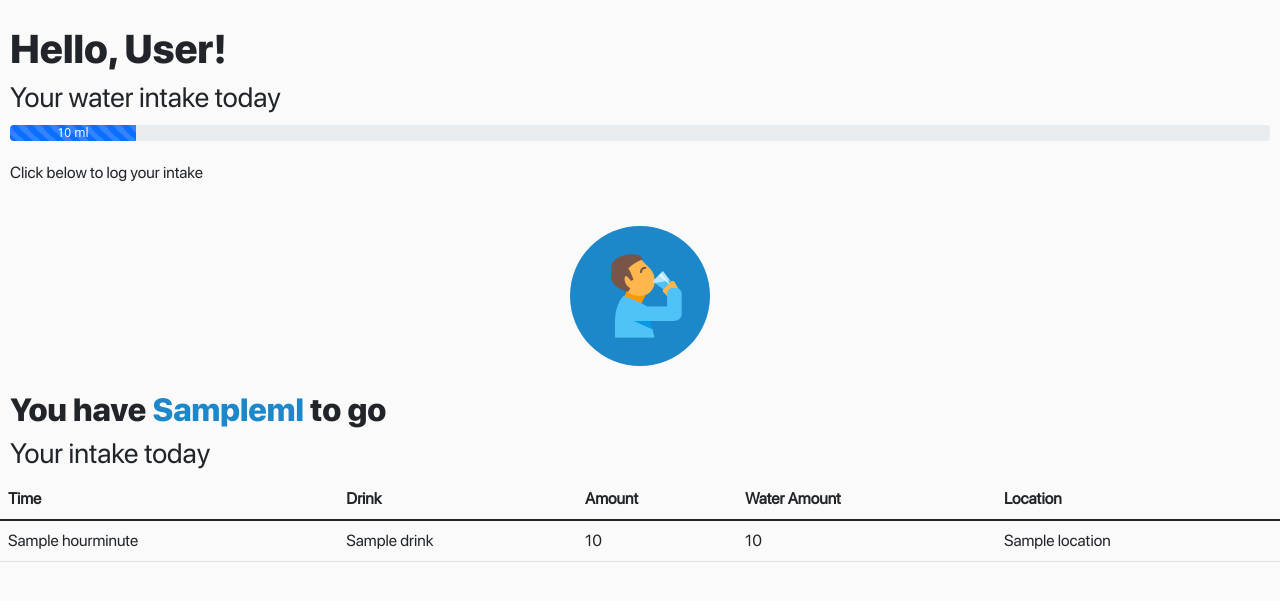
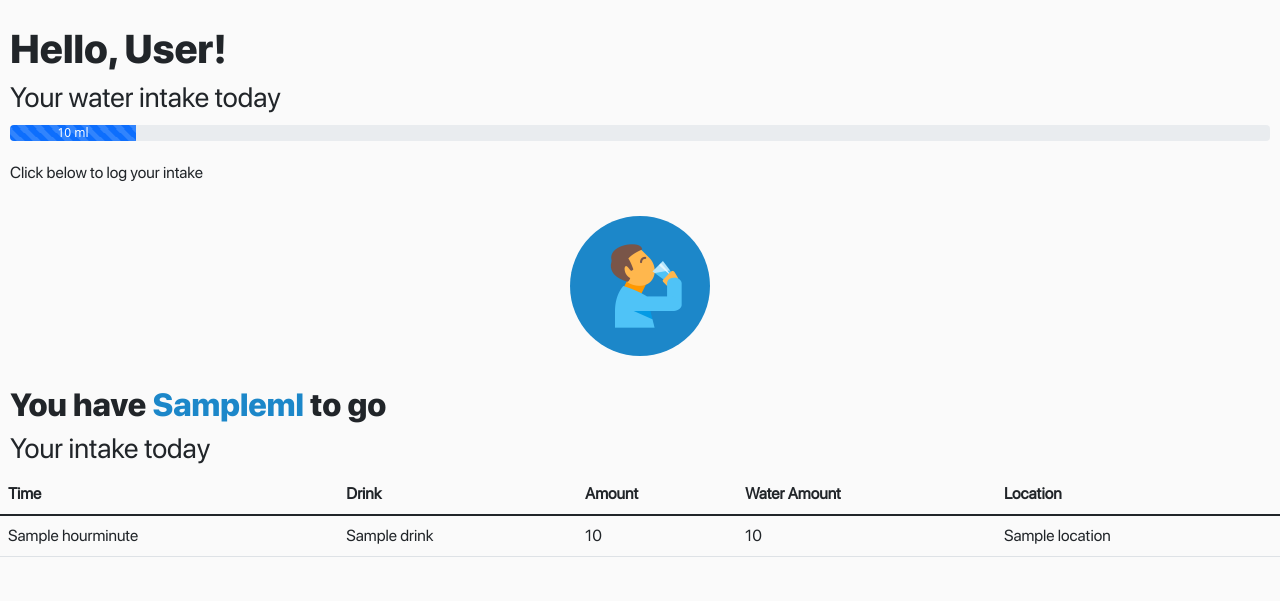
Before and after one commit to marcoplacenti/Drinkify, a Flask app: template drinkify/templates/drink.html in a window 1280 px wide. Shown: the part 40-641 px from the top of the page. Run offline with Flask 2, Linux system fonts and the light colour scheme; the template is opened without the code that fills it: most values are stand-ins (such as "Sample title", 1, 10 or a date in 2020); parts of the project's set-up code (start-up, migrations or seed data) failed here and were passed over.

Commit message:
fixed font and button padding

```diff
--- a/drinkify/static/css/drink.css
+++ b/drinkify/static/css/drink.css
@@ -4,7 +4,7 @@
   box-sizing: border-box;
 }
 
-table.table-hover{
+table.table-hover, label, .form-group{
   font-family: SFPro;
 }
 
@@ -23,8 +23,8 @@ table.table-hover{
 .openBtn {
   display: flex;
   justify-content: center;
-  padding-top: 25px;
-  padding-bottom: 25px;
+  padding-top: 15px;
+  padding-bottom: 30px;
 }
 .openButton {
   border: none;
--- a/drinkify/templates/drink.html
+++ b/drinkify/templates/drink.html
@@ -32,6 +32,7 @@
     <div class="loginPopup">
       <div class="formPopup" id="popupForm">
         <form action="/drink" class="formContainer" method="post">
+            <label>Time</label>
             <input type="time" onload="getTime()" class="form-control" id="logTime" name="logTime" REQUIRED>
             <br>
             <div class="form-group">
```
